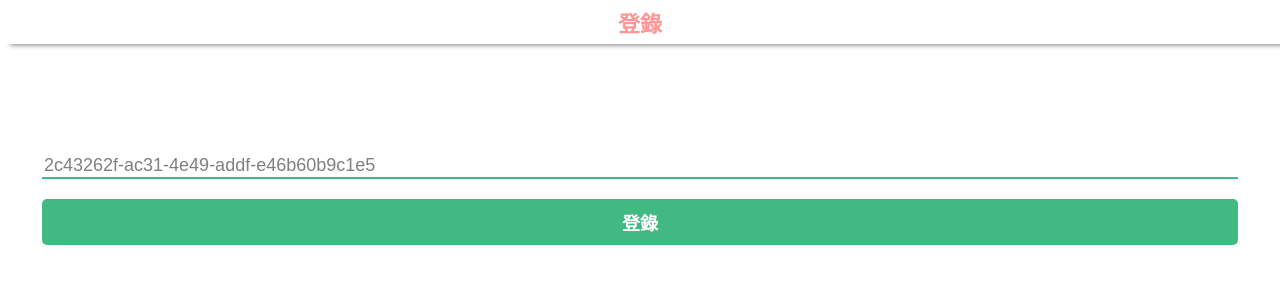
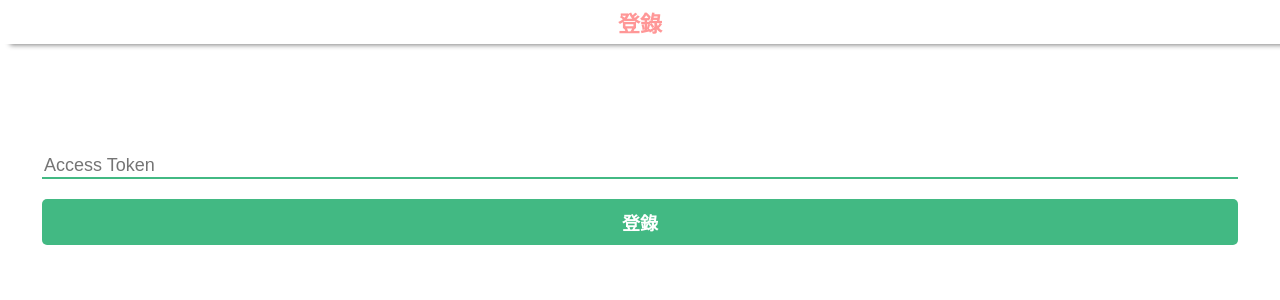
Before and after one commit to ken90242/cnode-forum, a Vue app: page /login in a window 1280 px wide. Shown: the top 300 px of the page. Built offline with nearby package versions, Linux system fonts and the light colour scheme; some icons are missing.

Commit message:
fix lint error

```diff
--- a/src/components/Login.vue
+++ b/src/components/Login.vue
@@ -15,7 +15,7 @@ export default {
   components: { loading },
   data() {
     return {
-    	accessToken : '2c43262f-ac31-4e49-addf-e46b60b9c1e5',
+    	accessToken : '',
     	logged: false
     }
   },
```
